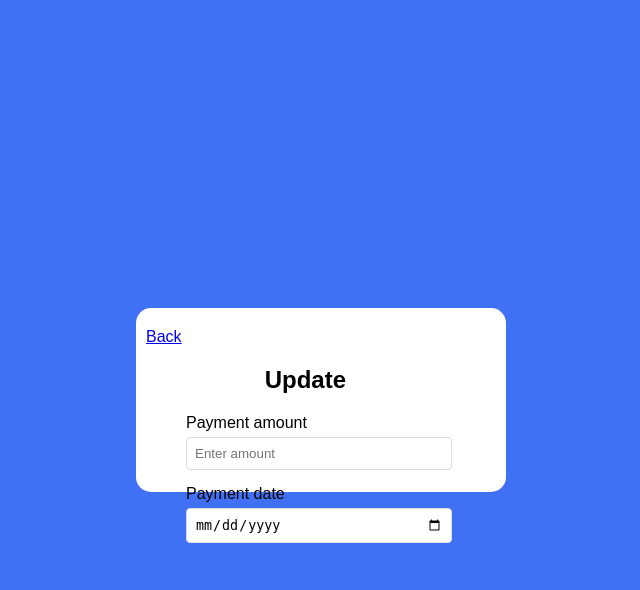
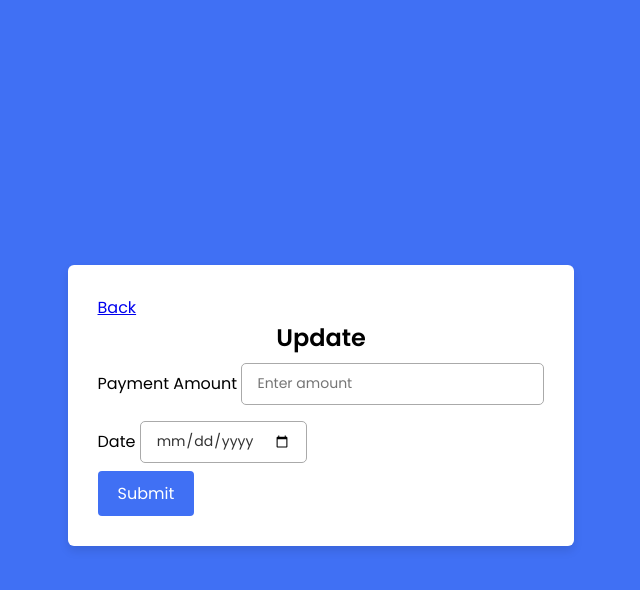
Before and after one commit to lazmakelabs/payment-due, a PHP site: page /update.php in a window 1280 px wide. Shown: the top 590 px of the page, without its empty margins (319-959 px from the left). Run offline with PHP 8.4, Linux system fonts and the light colour scheme.

Commit message:
update front end

```diff
--- a/css/style.css
+++ b/css/style.css
@@ -247,6 +247,7 @@ form .buttons button , .backBtn{
 
 
 
+
 .container1 form .title1{
    display: block;
    margin-bottom: 8px;
@@ -256,7 +257,9 @@ form .buttons button , .backBtn{
    color: #333;
 }
 
-
+.container1 h2{
+    text-align: center;
+}
 
 .input-field1 input, select{
    outline: none;
--- a/update.php
+++ b/update.php
@@ -4,27 +4,34 @@
     <meta charset="UTF-8">
     <meta name="viewport" content="width=device-width, initial-scale=1.0">
     <title>Login</title>
+    <link rel="stylesheet" href="css/style.css">
     <link rel="stylesheet" href="css/login.css">
 </head>
 <body>
-    <div class="form-container1">
-        <!-- <img src="make labs logo.png" alt=""> -->
+<form action="status.php" method="post">
+        <div class="container1">
         <div class="status">
-            <a href="view.php" >Back</a>
+            <a href="middle.php" >Back</a>
         </div>
-        <form method="post" action="Includes/update.inc.php">
-            <div class="mode">
-                <h2>&emsp;&emsp;&emsp;&nbsp;Update</h2>
-                <div class="input-field">
-                    <label>Payment amount</label>
-                    <input type="text" placeholder="Enter amount" name="pay_amt" required>
+            <div class="form first1">
+            <h2>Update</h2>
+                <div class="details personal1">
+                    <div class="fields">
+                        <div class="input-field1">
+                            <label>Payment Amount</label>
+                            <input type="number" placeholder="Enter amount" name="pay_amt" required>
+                        </div>
+                        <div class="input-field1">
+                            <label>Date</label>
+                            <input type="date" placeholder="Date" name="pay_date" required>
+                        </div>
+                    </div>
                 </div>
-                <div class="input-field">
-                    <label>Payment date</label>
-                    <input type="date" placeholder="Enter date" name="pay_date" required>
-                </div>
+                <button class="nextBtn1" type="submit">
+                    <span class="btnText1">Submit</span>
+                </button>
             </div>
-       </form>
-    </div>
+        </div>
+    </form>
 </body>
 </html>
```
